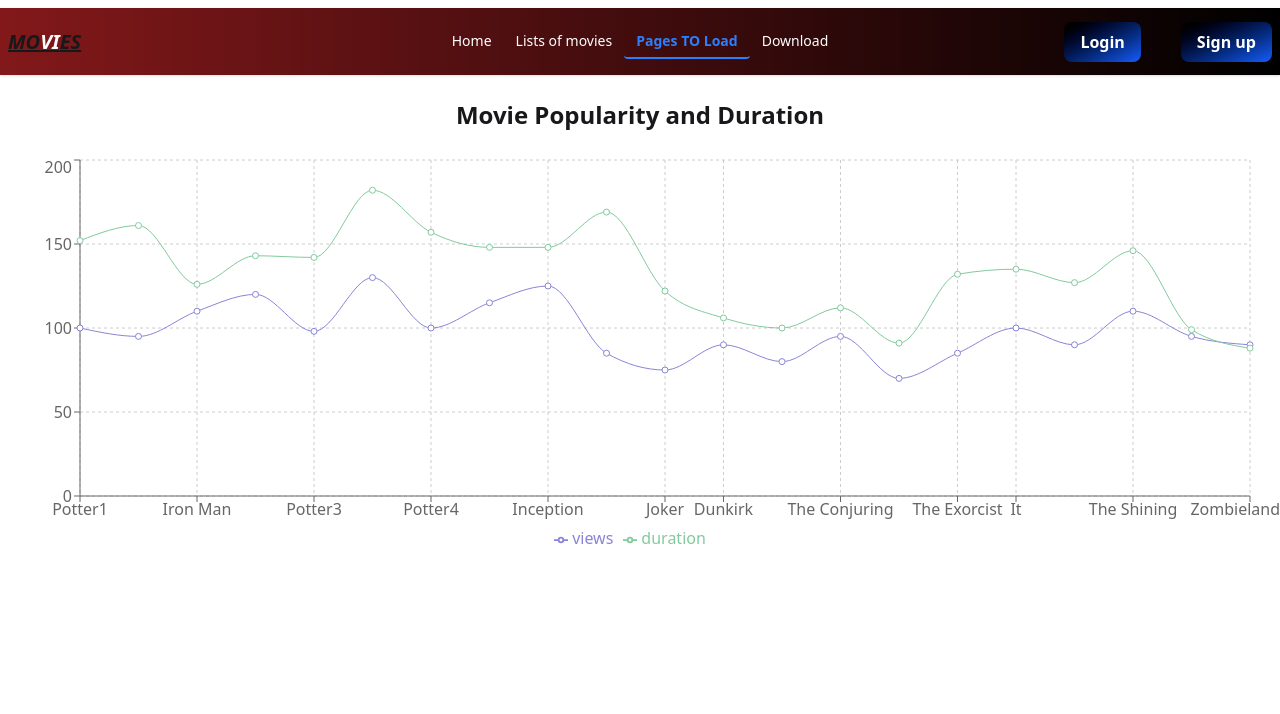
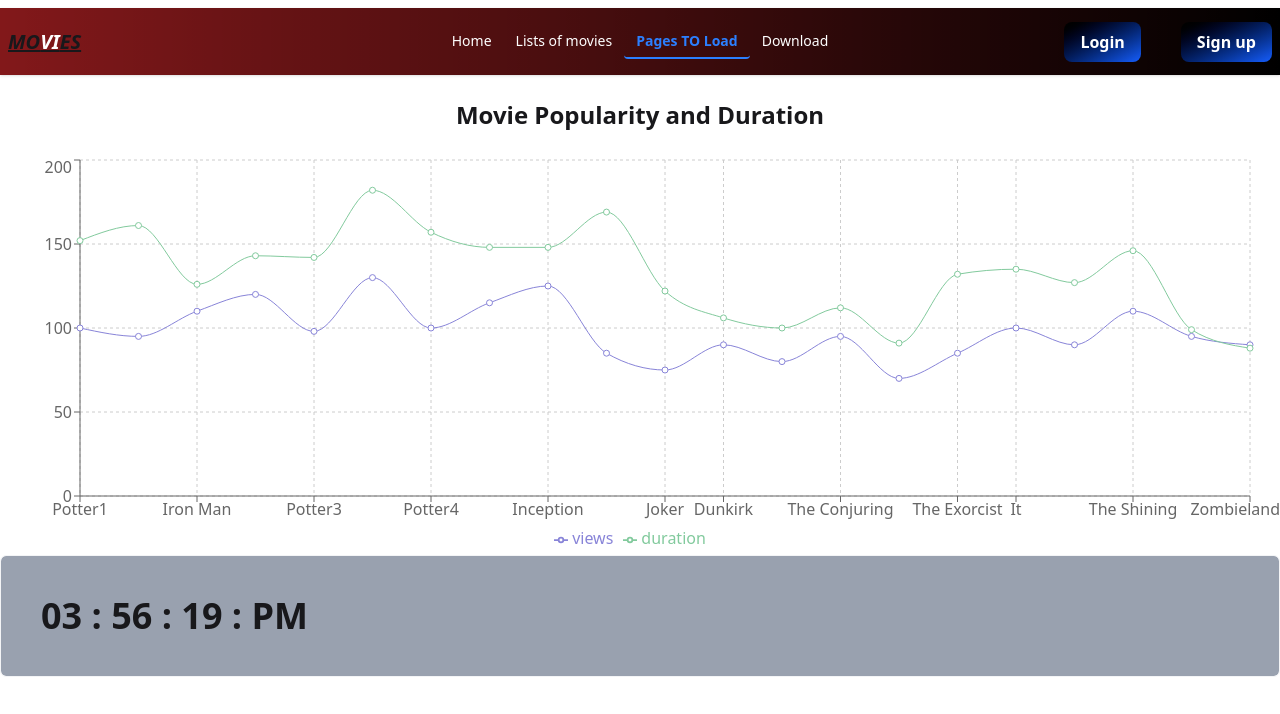
Before and after one commit to Promi-15/movieLibrary, a React (Vite) app: page /pagesToReload in a window 1280 px wide. Shown: the top 714 px of the page. Built offline with nearby package versions, Linux system fonts and the light colour scheme.

Commit message:
clock added

```diff
--- /dev/null
+++ b/src/Components/Clock.jsx
@@ -0,0 +1,35 @@
+import { useEffect, useState } from "react"
+
+const Clock = () => {
+  const [time, setTime] = useState(new Date())
+  useEffect(() => {
+    const timeInterval = setInterval(() => {
+         setTime(new Date())
+    }, 1000)
+    return () => {
+      clearInterval(timeInterval)
+    }
+
+  }, [])
+
+  function formatTime() {
+    let h = time.getHours();
+    const min = time.getMinutes();
+    const sec = time.getSeconds()
+    const meridiem = h >= 12 ? "PM" : "AM";
+    h = h % 12 || 12
+    return `${zero(h)} : ${zero(min)} : ${zero(sec)} : ${meridiem}`
+}
+
+function zero(number) {
+    return (number < 10 ? "0" : "") + number
+}
+
+  return (
+    <div className="h-full w-full bg-gray-400 rounded-md bg-clip-padding backdrop-filter backdrop-blur-sm bg-opacity-10 border border-gray-100 p-10">
+    <p className="text-4xl font-bold ">{formatTime()}</p>
+</div>
+  )
+}
+
+export default Clock
--- a/src/Pages/PagesToReload.jsx
+++ b/src/Pages/PagesToReload.jsx
@@ -1,5 +1,8 @@
 // import React from 'react';
-import { BarChart, Bar, XAxis, YAxis, CartesianGrid, Tooltip, Legend, ResponsiveContainer, LineChart, Line } from 'recharts';
+// import { useState } from 'react';
+import {  XAxis, YAxis, CartesianGrid, Tooltip, Legend, ResponsiveContainer, LineChart, Line } from 'recharts';
+import Clock from '../Components/Clock';
+// import Clock from '../Components/Clock.jsx';
 // import React, { PureComponent } from 'react';
 // import { LineChart, Line, XAxis, YAxis, CartesianGrid, Tooltip, Legend, ResponsiveContainer } from 'recharts';
 
@@ -58,7 +61,8 @@ const PagesToReload = () => {
         {/* <Bar dataKey="duration" barSize={20} fill="#82ca9d" name="Duration (min)" /> */}
 
       </LineChart>
-    </ResponsiveContainer>
+      </ResponsiveContainer>
+      <Clock className=""/>
   </div>
   )
 }
--- a/src/Pages/Registration.jsx
+++ b/src/Pages/Registration.jsx
@@ -15,7 +15,7 @@ const Registration = () => {
       </div>
       <div className="p-5 lg:p-20 my-5 border-2 rounded-tl-4xl h-full w-full bg-clip-padding backdrop-filter backdrop-blur-lg opacity-90 border-gray-100 max-w-2xl mx-auto space-y-5 bg-white/10">
         <div className="text-center flex flex-col space-y-5">
-          <div className="flex justify-evenly gap-3">
+          <div className="flex flex-col lg:flex-row justify-evenly gap-3">
             <div className="flex flex-col text-left">
               <label htmlFor="firstName" className="text-white mb-1">
                 First Name
```
